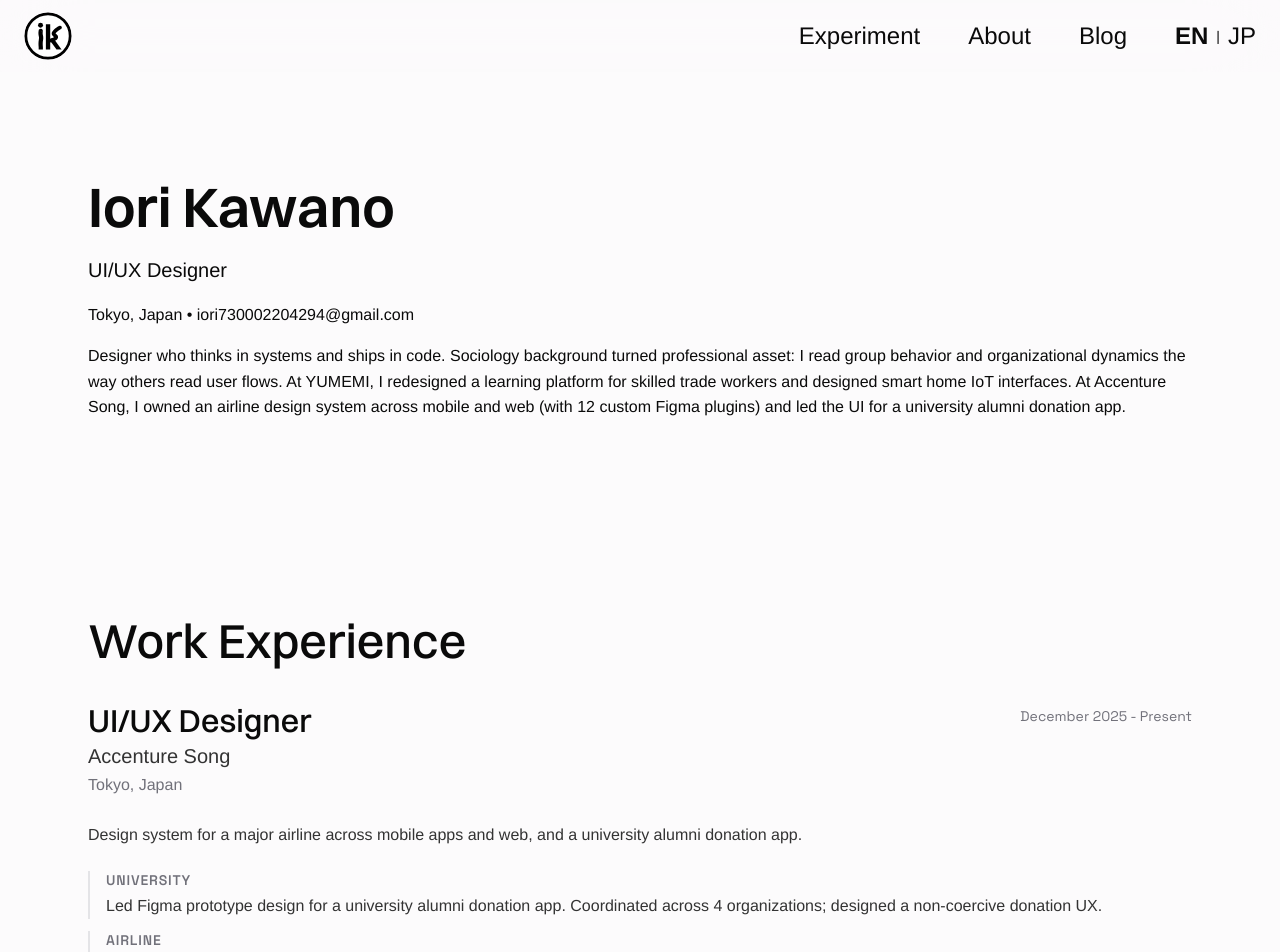
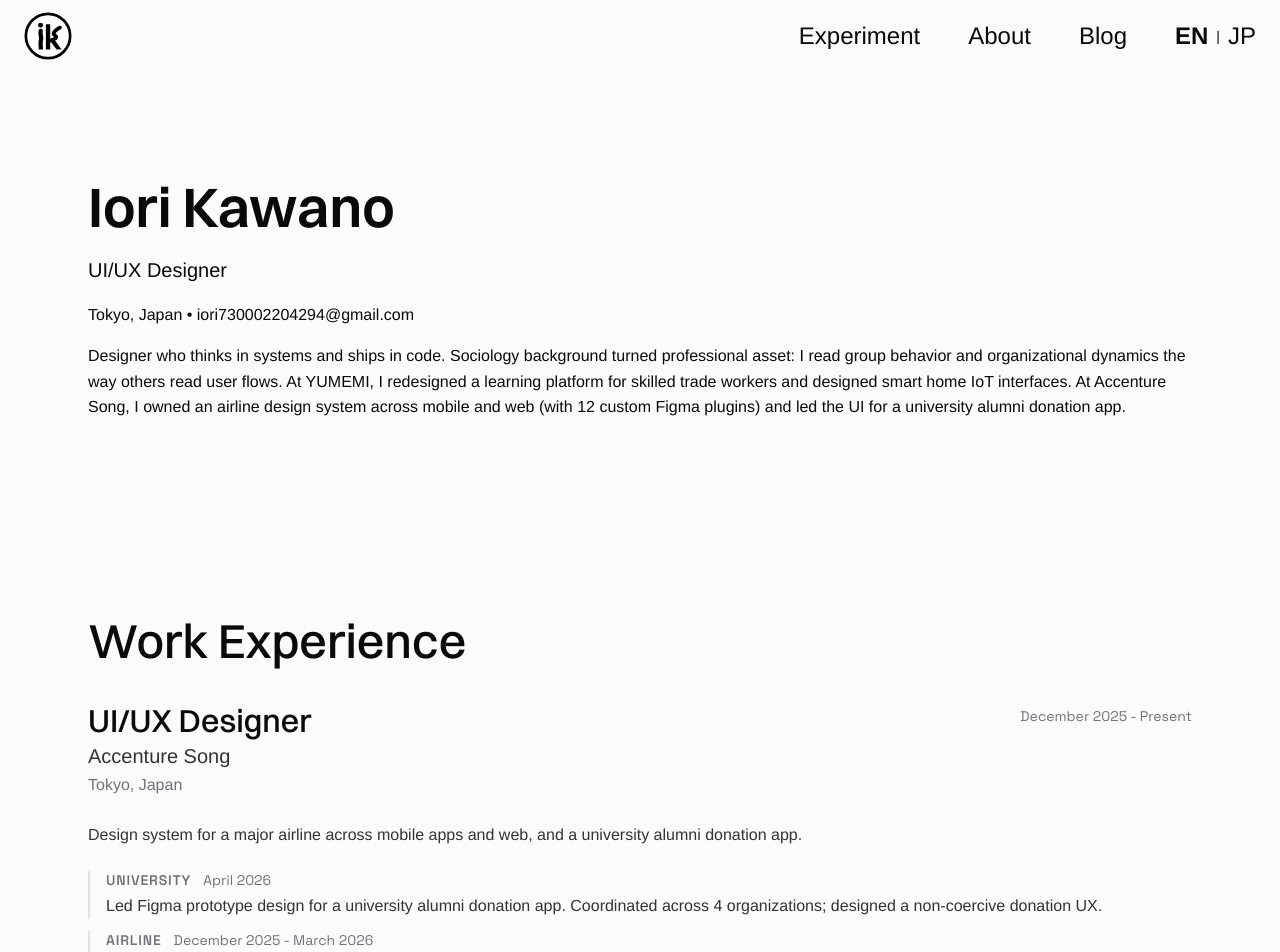
Before and after one commit to iori73/portfolio, a Next.js app: page /en/cv in a window 1280 px wide. Shown: the top 952 px of the page. Built offline with nearby package versions, Linux system fonts and the light colour scheme.

Commit message:
feat: add project period display to   CV work experience

```diff
--- a/app/[locale]/cv/page.tsx
+++ b/app/[locale]/cv/page.tsx
@@ -68,13 +68,26 @@ const WorkExperienceItem: React.FC<{ work: WorkExperience; lang: 'en' | 'jp' }>
         <div className="flex flex-col gap-3">
           {projects.map((item, index) => {
             const { label, body } = parseProjectBullet(item);
+            const period = work.projectPeriods?.[index];
+            const periodStr = period
+              ? period.start === period.end
+                ? formatDateRange(period.start, period.end, lang).split(' - ')[0]
+                : formatDateRange(period.start, period.end, lang)
+              : null;
             return (
               <div key={index} className="border-l-2 border-line-subtle pl-4 flex flex-col gap-1">
-                {label && (
-                  <span className="font-space-grotesk text-label font-semibold text-ink-tertiary uppercase tracking-[0.06em]">
-                    {label}
-                  </span>
-                )}
+                <div className="flex items-baseline gap-3">
+                  {label && (
+                    <span className="font-space-grotesk text-label font-semibold text-ink-tertiary uppercase tracking-[0.06em]">
+                      {label}
+                    </span>
+                  )}
+                  {periodStr && (
+                    <span className="font-space-grotesk text-label text-ink-tertiary">
+                      {periodStr}
+                    </span>
+                  )}
+                </div>
                 <p className="text-body font-roboto text-ink-secondary leading-[1.6]">{body}</p>
               </div>
             );
--- a/src/data/cvData.ts
+++ b/src/data/cvData.ts
@@ -22,7 +22,8 @@ export interface WorkExperience {
   location: { en: string; jp: string };
   startDate: string; // "2024-01"
   endDate: string | 'Present'; // "2024-12" or "Present"
-  description: { en: string[]; jp: string[] }; // 箇条書き
+  description: { en: string[]; jp: string[] }; // 箇条書き [0]=summary, [1+]=project bullets
+  projectPeriods?: { start: string; end: string | 'Present' }[]; // description[1+] に対応する期間
   technologies?: string[];
 }
 
@@ -99,6 +100,10 @@ export const cvData: CVData = {
           '[航空] モバイルアプリとWebにまたがるデザインシステムを担当。2層トークンアーキテクチャ（399変数、3カラーモード、3タイポグラフィモード）を構築し、トークン設定・移行を自動化する12個のカスタムFigmaプラグインを開発。',
         ],
       },
+      projectPeriods: [
+        { start: '2026-04', end: '2026-04' },
+        { start: '2025-12', end: '2026-03' },
+      ],
       technologies: ['Figma', 'TypeScript', 'Next.js', 'React', 'Tailwind CSS', 'shadcn/ui'],
     },
     {
@@ -126,6 +131,10 @@ export const cvData: CVData = {
           '[建築テック] 住宅建築業界向け動画学習プラットフォームのUI全面リニューアルを主導。OOUI手法を習得し、Duolingo着想のゲーミフィケーションで11画面以上を再設計。15営業日でワイヤーフレームを完成、3回のクライアントレビューを経て納品。',
         ],
       },
+      projectPeriods: [
+        { start: '2025-07', end: '2025-12' },
+        { start: '2025-04', end: '2025-08' },
+      ],
       technologies: [
         'Figma',
         'TypeScript',
```
